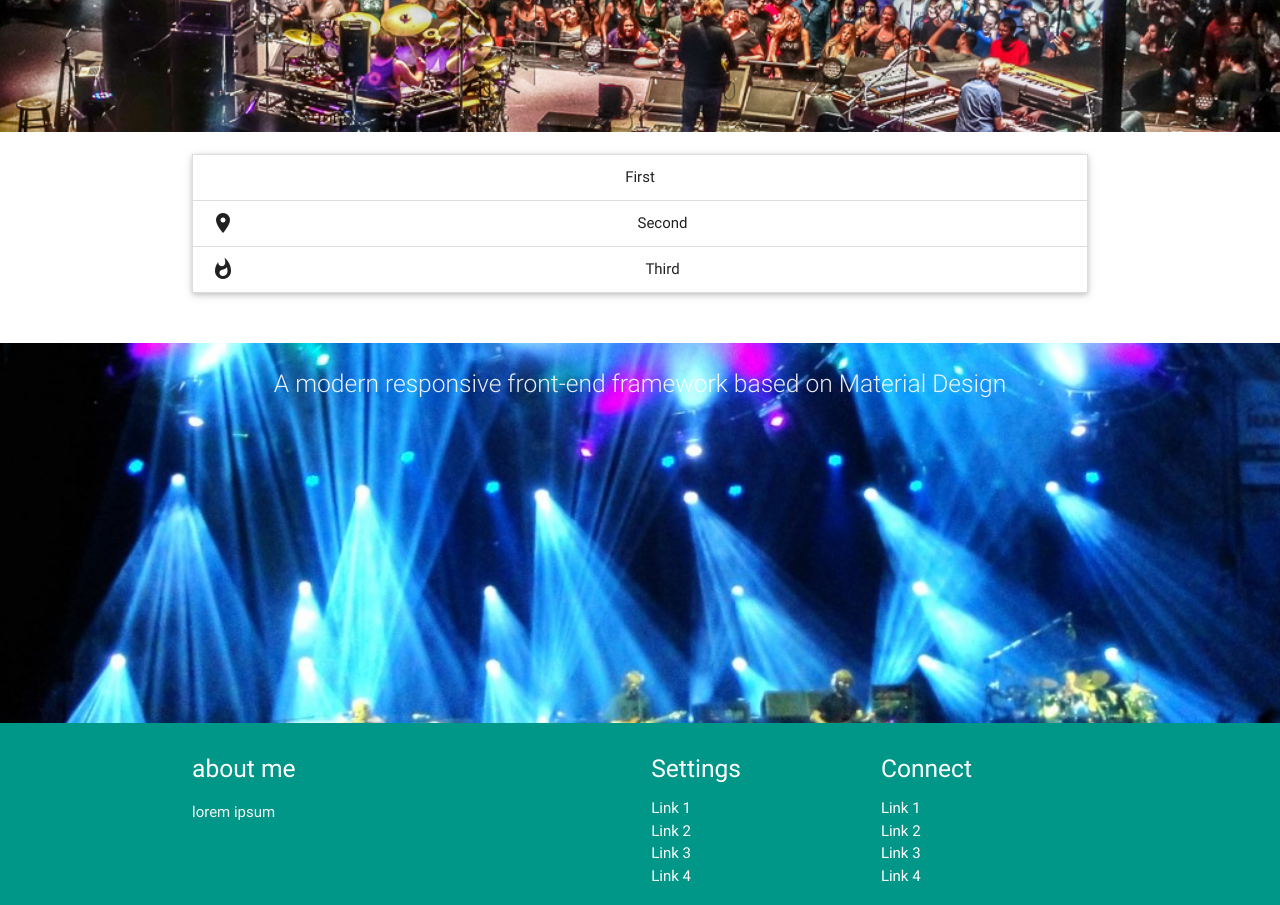
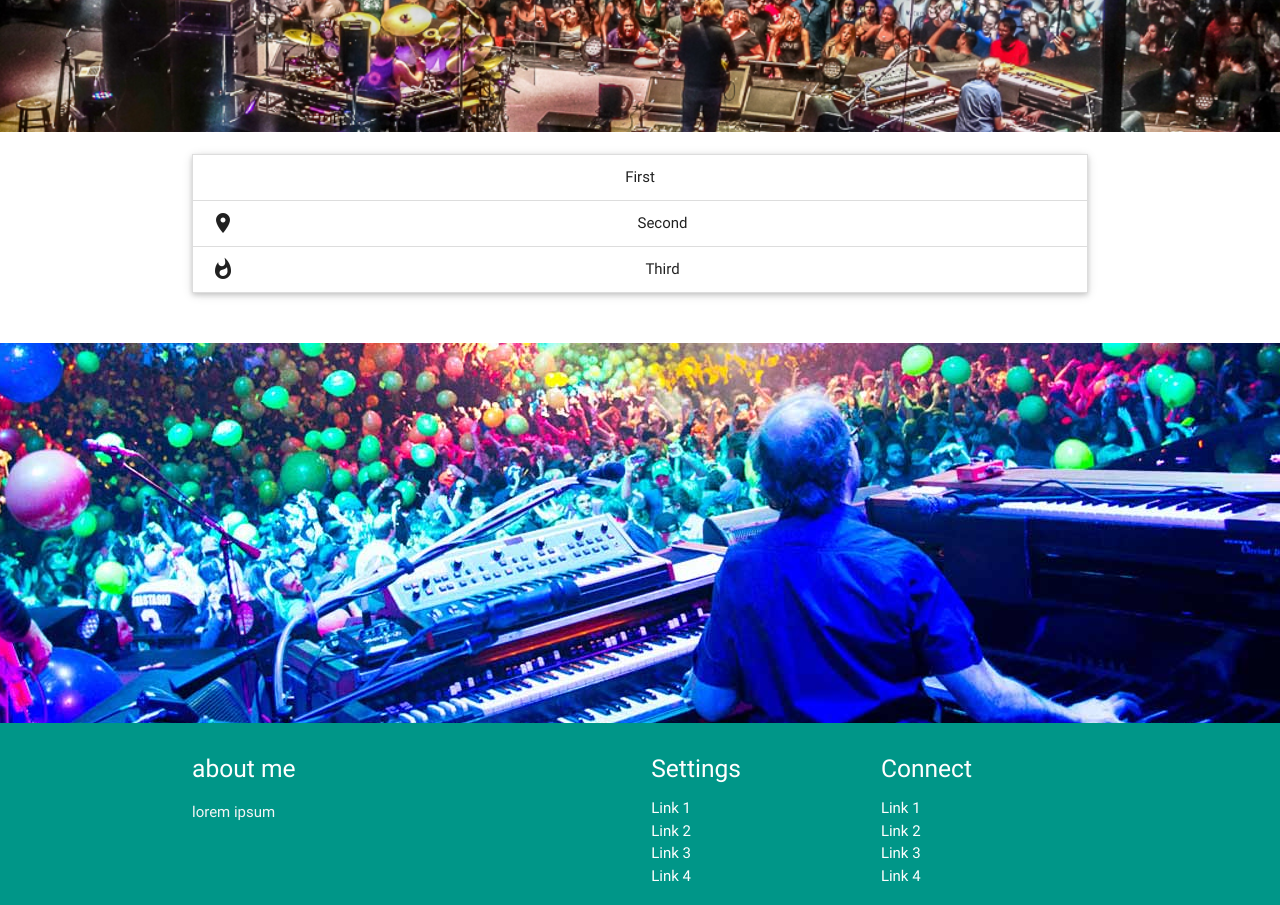
Before and after one commit to chriscampbell32/summerTour2016, a plain HTML site: page index.html in a window 1280 px wide. Shown: the part 840-1745 px from the top of the page. Drawn offline with nearby package versions, Linux system fonts and the light colour scheme.

Commit message:
more tunes

```diff
--- a/index.html
+++ b/index.html
@@ -104,12 +104,10 @@
   <div class="parallax-container">
     <div class="section no-pad-bot">
       <div class="container">
-        <div class="row center">
-          <h5 class="header col s12 light">A modern responsive front-end framework based on Material Design</h5>
-        </div>
+
       </div>
     </div>
-    <div class="parallax"><img src="phish1.jpg" ></div>
+    <div class="parallax"><img src="nyestuff.jpg" ></div>
   </div>
 
   <footer class="page-footer teal">
```
Also changed, not shown: nyestuff.jpg (added), phish1.jpg (deleted).
